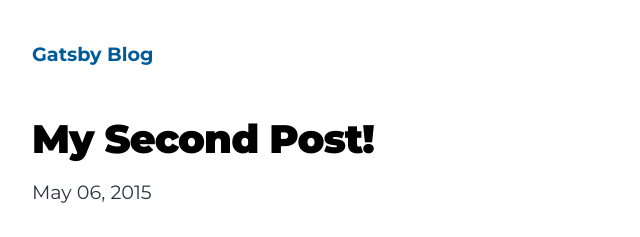
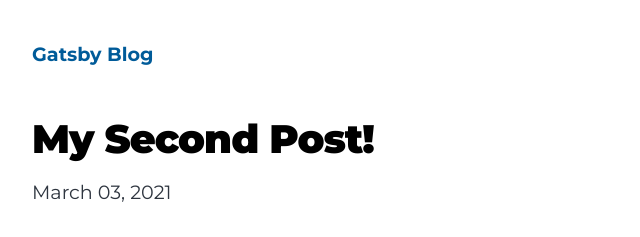
Before and after one commit to amanhussain08/odin-son, a Gatsby site: page /my-second-post/ in a window 1280 px wide. Shown: the top 237 px of the page, 292-932 px from the left. Built offline with nearby package versions, Linux system fonts and the light colour scheme; Gatsby itself is replaced by a stand-in of ours.

Commit message:
Update index.md

```diff
--- a/content/blog/my-second-post/index.md
+++ b/content/blog/my-second-post/index.md
@@ -1,6 +1,6 @@
 ---
 title: My Second Post!
-date: "2015-05-06T23:46:37.121Z"
+date: "2021-03-03T23:46:37.121Z"
 ---
 
 Sed Lyf Ultra Pro Max SpaceX Edition.
```
